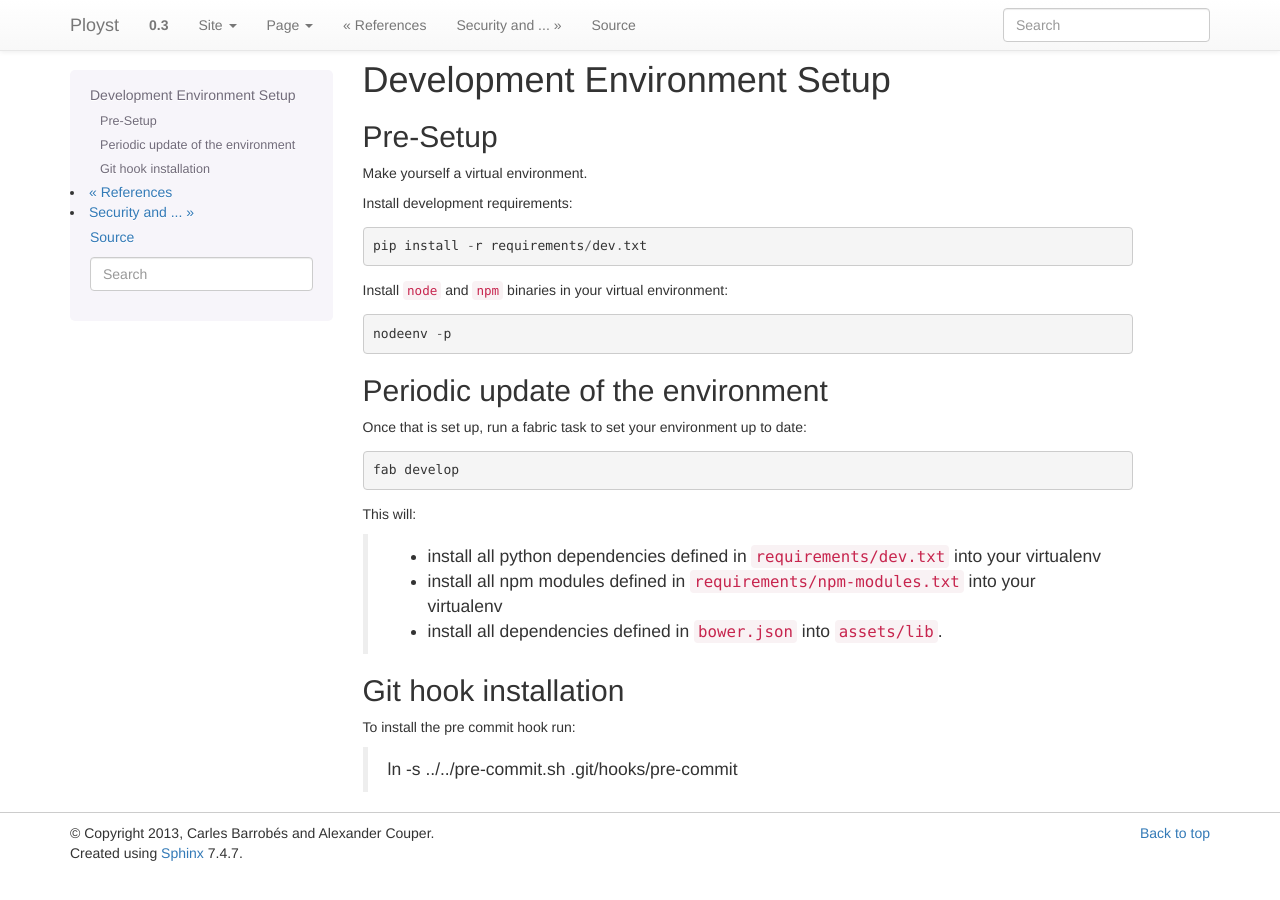
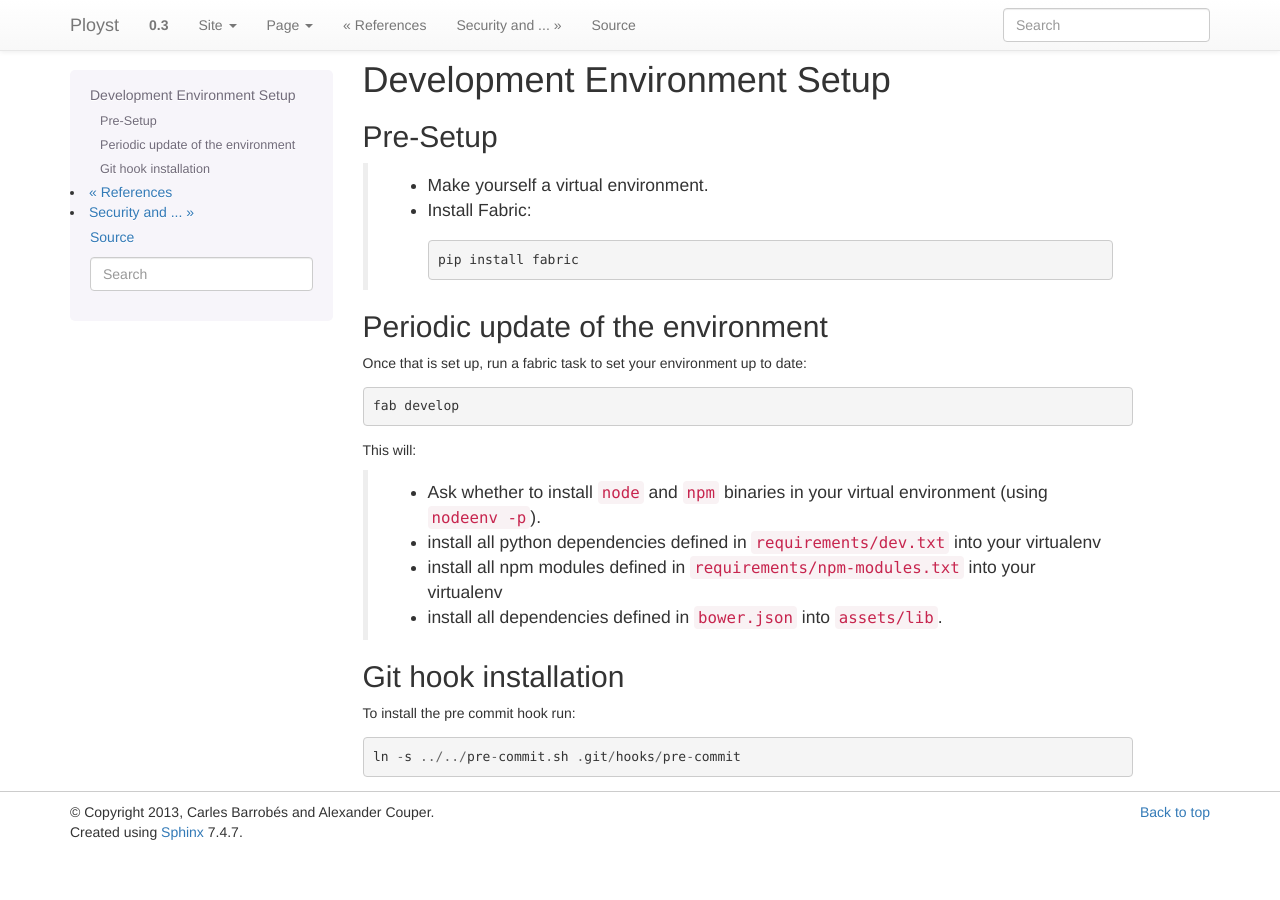
Before and after one commit to pretenders/ployst, a Sphinx documentation site: the page built from docs/source/development-setup.rst, in a window 1280 px wide. Built offline with Sphinx 7.4.7, drawn with Linux system fonts in a browser that asks for light colours.

Commit message:
Make fab develop install nodeenv as well

```diff
--- a/docs/source/development-setup.rst
+++ b/docs/source/development-setup.rst
@@ -4,15 +4,11 @@ Development Environment Setup
 Pre-Setup
 ---------
 
-Make yourself a virtual environment.
+ * Make yourself a virtual environment.
+ * Install Fabric::
 
-Install development requirements::
+     pip install fabric
 
-    pip install -r requirements/dev.txt
-
-Install ``node`` and ``npm`` binaries in your virtual environment::
-
-    nodeenv -p
 
 Periodic update of the environment
 ----------------------------------
@@ -23,6 +19,8 @@ Once that is set up, run a fabric task to set your environment up to date::
 
 This will:
 
+ * Ask whether to install ``node`` and ``npm`` binaries in your virtual
+   environment (using ``nodeenv -p``).
  * install all python dependencies defined in ``requirements/dev.txt``
    into your virtualenv
  * install all npm modules defined in ``requirements/npm-modules.txt``
@@ -32,6 +30,6 @@ This will:
 Git hook installation
 ---------------------
 
-To install the pre commit hook run:
+To install the pre commit hook run::
 
     ln -s ../../pre-commit.sh .git/hooks/pre-commit
```
Also changed, not shown: fabfile.py (+20 -3 lines).
